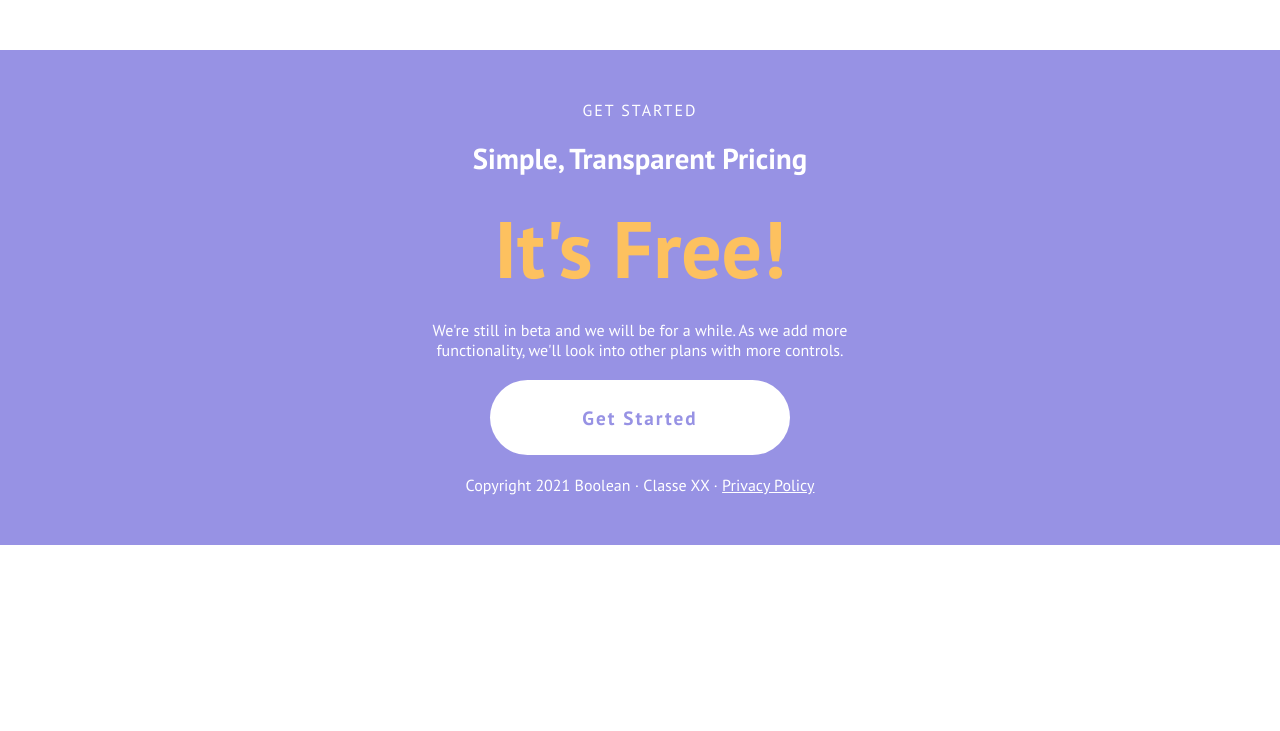
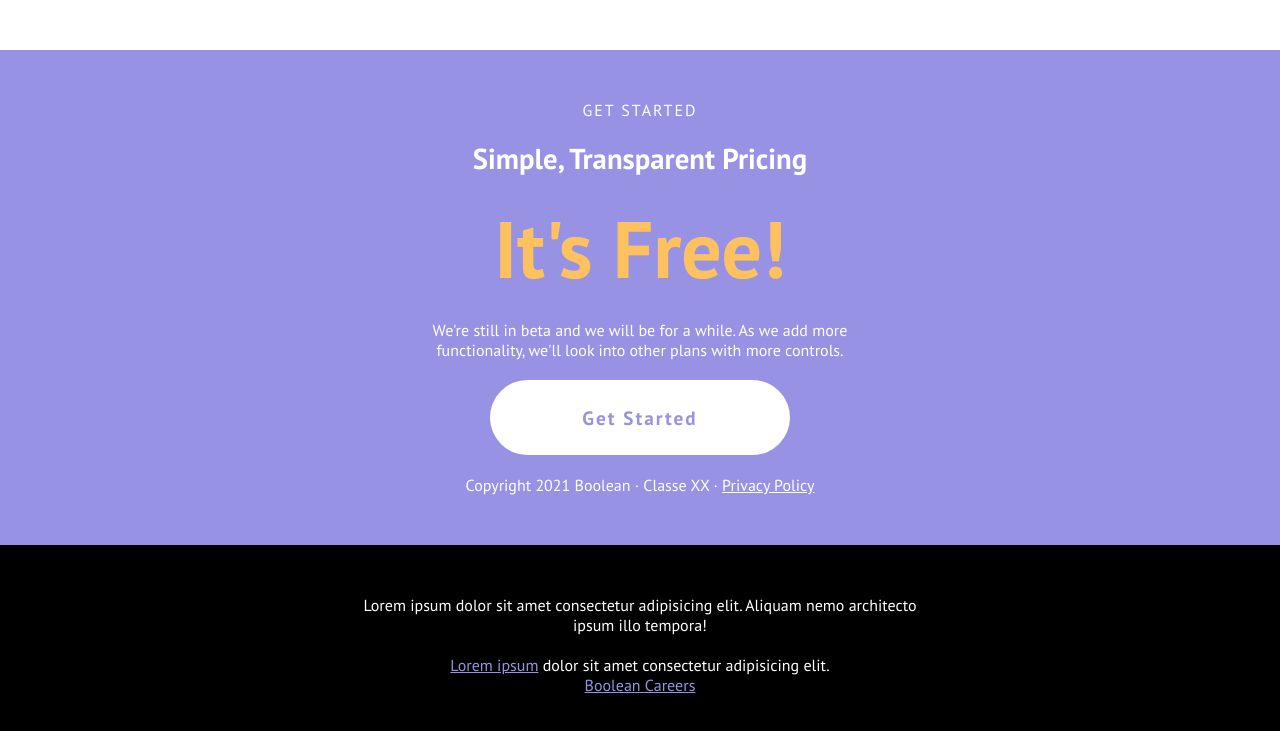
Before and after one commit to yaredghebre/htmlcss-responsive-layout, a plain HTML site: page index.html in a window 1280 px wide. Shown: the part 4421-5152 px from the top of the page. Before the commit the page ends 4966 px from the top, so only its background shows below. Drawn offline with Linux system fonts and the light colour scheme.

Commit message:
Add: Section Footer (day 2, complete)

```diff
--- a/css/style.css
+++ b/css/style.css
@@ -479,9 +479,40 @@ nav {
     text-decoration: underline;
 }
 
+@media screen and (min-width: 768px) {
+    .start-wrapper {
+        width: 80%;
+        margin: 0 auto;
+    }
+}
+
 @media screen and (min-width: 992px) {
     .start-wrapper {
         width: 40%;
         margin: 0 auto;
     }
 }
+
+/* FOOTER */
+.footer {
+    background-color: black;
+}
+
+.footer-wrapper a {
+    color: var(--font-purple);
+    text-decoration: underline;
+}
+
+@media screen and (min-width: 768px) {
+    .footer-wrapper {
+        width: 80%;
+        margin: 0 auto;
+    }
+}
+
+@media screen and (min-width: 992px) {
+    .footer-wrapper {
+        width: 45%;
+        margin: 0 auto;
+    }
+}
--- a/index.html
+++ b/index.html
@@ -245,7 +245,12 @@
     <!-- /MAIN -->
 
     <!-- FOOTER -->
-    <footer>
+    <footer class="footer section-padding">
+        <div class="footer-wrapper ta-center white">
+            <p class="mb-20">Lorem ipsum dolor sit amet consectetur adipisicing elit. Aliquam nemo architecto ipsum illo tempora!</p>
+            <p class="mt-20"><a href="">Lorem ipsum</a> dolor sit amet consectetur adipisicing elit.</p>
+            <span><a href="">Boolean Careers</a></span>
+        </div>
     </footer>
     <!-- /FOOTER -->
 </body>
```
